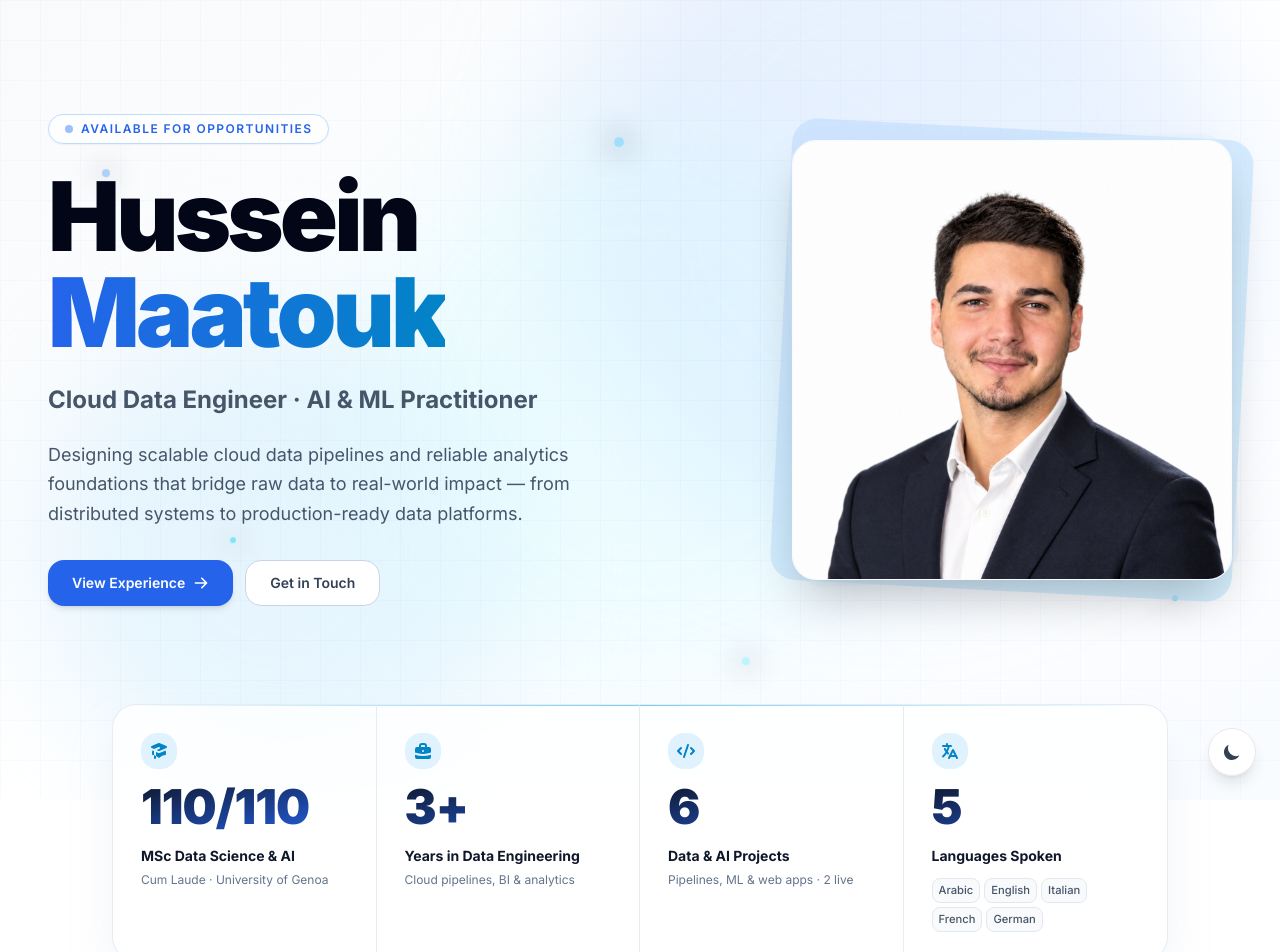
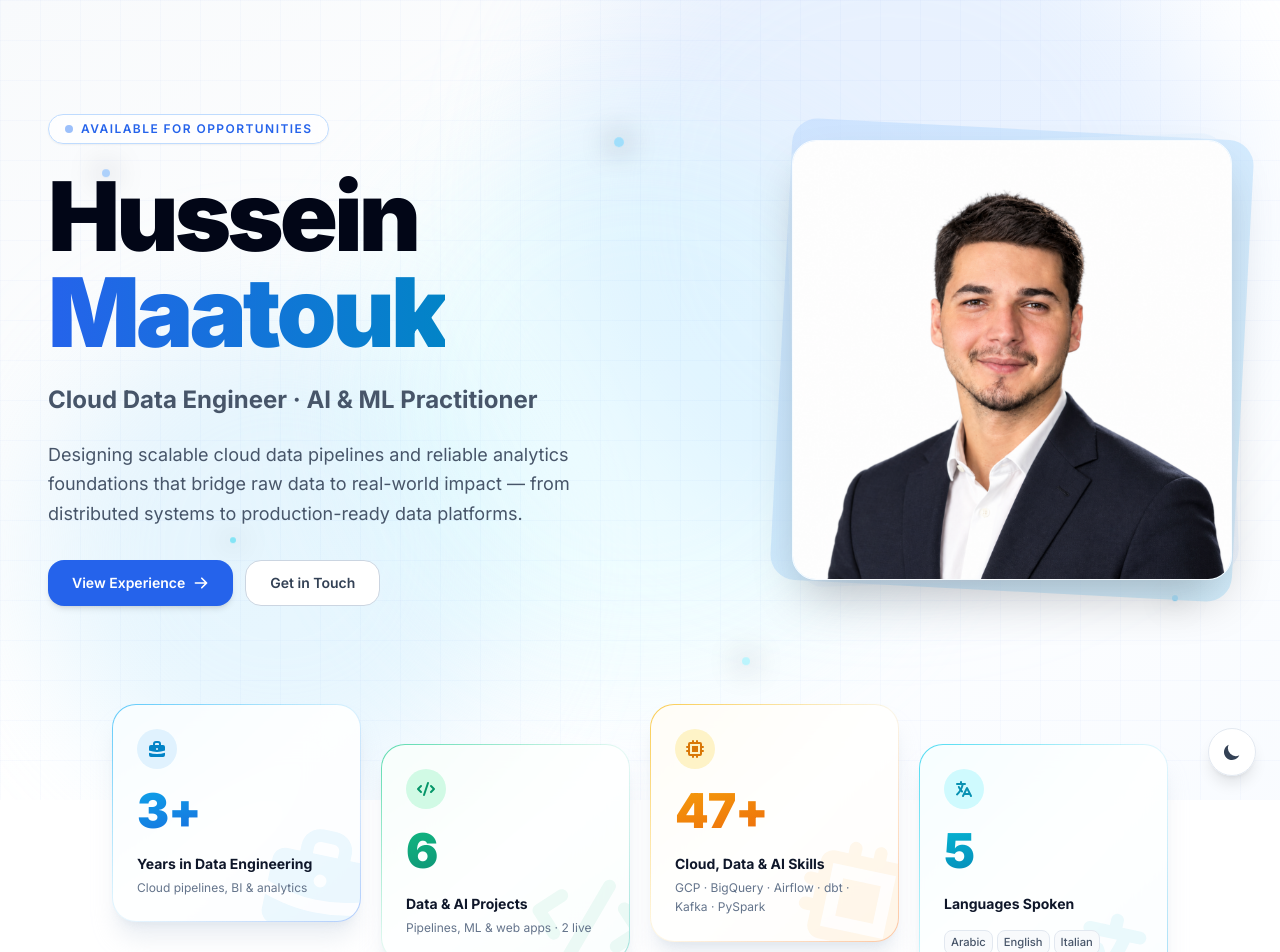
Before and after one commit to hussein320/portofolio, a Next.js app in the folder hussein-maatouk-portfolio/: page / in a window 1280 px wide. Shown: the top 952 px of the page. Built offline with nearby package versions, Linux system fonts and the light colour scheme; a web font is replaced by a local one.

Commit message:
change the design of  the kpi section

```diff
--- a/hussein-maatouk-portfolio/src/app/page.tsx
+++ b/hussein-maatouk-portfolio/src/app/page.tsx
@@ -10,18 +10,79 @@ import profileData from "@/data/profile";
 import { cn } from "@/lib/utils";
 import type { ProjectEntry } from "@/types/profile";
 import type { IconType } from "react-icons";
-import { HiAcademicCap, HiBriefcase, HiCode, HiTranslate } from "react-icons/hi";
+import { HiBriefcase, HiChip, HiCode, HiTranslate } from "react-icons/hi";
 
 const careerStart = new Date("2023-04-01");
 const yearsOfExperience = Math.floor((Date.now() - careerStart.getTime()) / (365.25 * 24 * 3600 * 1000));
 
 const liveProjects = projects.filter((p) => p.links?.length).length;
 
-const snapshotStats: { value: string; label: string; sub?: string; Icon: IconType; chips?: string[] }[] = [
-  { value: "110/110", label: "MSc Data Science & AI", sub: "Cum Laude · University of Genoa", Icon: HiAcademicCap },
-  { value: `${yearsOfExperience}+`, label: "Years in Data Engineering", sub: "Cloud pipelines, BI & analytics", Icon: HiBriefcase },
-  { value: String(projects.length), label: "Data & AI Projects", sub: `Pipelines, ML & web apps · ${liveProjects} live`, Icon: HiCode },
-  { value: String(languages.length), label: "Languages Spoken", Icon: HiTranslate, chips: languages.map((l) => l.language) },
+const techStack = Array.from(
+  new Set(skillCategories.filter((c) => c.id !== "soft-skills").flatMap((c) => c.skills.map((sk) => sk.name)))
+);
+
+type SnapshotStat = {
+  value: string;
+  label: string;
+  sub?: string;
+  Icon: IconType;
+  chips?: string[];
+  accent: { border: string; icon: string; number: string; glow: string; watermark: string };
+};
+
+const snapshotStats: SnapshotStat[] = [
+  {
+    value: `${yearsOfExperience}+`,
+    label: "Years in Data Engineering",
+    sub: "Cloud pipelines, BI & analytics",
+    Icon: HiBriefcase,
+    accent: {
+      border: "from-sky-400/80 via-sky-400/10 to-blue-500/40",
+      icon: "bg-sky-100 text-sky-600 dark:bg-sky-400/10 dark:text-sky-300",
+      number: "from-sky-500 to-blue-700 dark:from-sky-200 dark:to-blue-400",
+      glow: "hover:shadow-sky-500/25",
+      watermark: "text-sky-500",
+    },
+  },
+  {
+    value: String(projects.length),
+    label: "Data & AI Projects",
+    sub: `Pipelines, ML & web apps · ${liveProjects} live`,
+    Icon: HiCode,
+    accent: {
+      border: "from-emerald-400/80 via-emerald-400/10 to-teal-500/40",
+      icon: "bg-emerald-100 text-emerald-600 dark:bg-emerald-400/10 dark:text-emerald-300",
+      number: "from-emerald-500 to-teal-700 dark:from-emerald-200 dark:to-teal-400",
+      glow: "hover:shadow-emerald-500/25",
+      watermark: "text-emerald-500",
+    },
+  },
+  {
+    value: `${techStack.length}+`,
+    label: "Cloud, Data & AI Skills",
+    sub: "GCP · BigQuery · Airflow · dbt · Kafka · PySpark",
+    Icon: HiChip,
+    accent: {
+      border: "from-amber-400/80 via-amber-400/10 to-orange-500/40",
+      icon: "bg-amber-100 text-amber-600 dark:bg-amber-400/10 dark:text-amber-300",
+      number: "from-amber-500 to-orange-600 dark:from-amber-200 dark:to-orange-400",
+      glow: "hover:shadow-amber-500/25",
+      watermark: "text-amber-500",
+    },
+  },
+  {
+    value: String(languages.length),
+    label: "Languages Spoken",
+    Icon: HiTranslate,
+    chips: languages.map((l) => l.language),
+    accent: {
+      border: "from-cyan-400/80 via-cyan-400/10 to-sky-500/40",
+      icon: "bg-cyan-100 text-cyan-600 dark:bg-cyan-400/10 dark:text-cyan-300",
+      number: "from-cyan-500 to-sky-700 dark:from-cyan-200 dark:to-sky-400",
+      glow: "hover:shadow-cyan-500/25",
+      watermark: "text-cyan-500",
+    },
+  },
 ];
 
 const heroParticles = [
@@ -344,23 +405,37 @@ export default function Page() {
         className="relative z-20 -mt-24 max-w-6xl mx-auto px-6 lg:px-12"
         aria-label="Career snapshot"
       >
-        <div className="relative overflow-hidden rounded-3xl border border-slate-200/80 bg-white/80 shadow-2xl shadow-slate-300/40 backdrop-blur-xl dark:border-white/10 dark:bg-slate-900/70 dark:shadow-black/40">
-          <div className="absolute inset-x-0 top-0 h-px bg-gradient-to-r from-transparent via-sky-400/70 to-transparent" aria-hidden="true" />
-          <div className="grid grid-cols-2 lg:grid-cols-4 [&>*]:border-slate-200/80 dark:[&>*]:border-white/10 [&>*:nth-child(odd)]:border-r [&>*:nth-child(-n+2)]:border-b lg:[&>*]:border-b-0 lg:[&>*]:border-r lg:[&>*:last-child]:border-r-0">
-            {snapshotStats.map(({ value, label, sub, Icon, chips }) => (
-              <div key={label} className="group relative flex flex-col gap-3 p-5 md:p-7 transition-colors duration-300 hover:bg-sky-50/60 dark:hover:bg-white/[0.03]">
-                <span className="flex h-9 w-9 items-center justify-center rounded-xl bg-sky-100 text-sky-600 transition-transform duration-300 group-hover:scale-110 dark:bg-sky-400/10 dark:text-sky-300">
+        <div className="grid grid-cols-2 gap-3 sm:gap-5 lg:grid-cols-4 lg:items-start">
+          {snapshotStats.map(({ value, label, sub, Icon, chips, accent }, idx) => (
+            <div
+              key={label}
+              className={cn(
+                "group relative rounded-3xl bg-gradient-to-br p-px shadow-xl shadow-slate-300/40 transition-all duration-500 hover:-translate-y-2 hover:shadow-2xl dark:shadow-black/40",
+                accent.border,
+                accent.glow,
+                idx % 2 === 1 && "lg:mt-10"
+              )}
+            >
+              <div className="relative flex h-full flex-col gap-4 overflow-hidden rounded-[calc(1.5rem-1px)] bg-white/95 p-4 sm:p-6 backdrop-blur-xl dark:bg-slate-900/95">
+                <Icon
+                  className={cn(
+                    "pointer-events-none absolute -bottom-6 -right-6 h-32 w-32 rotate-12 opacity-[0.07] transition-all duration-500 group-hover:rotate-0 group-hover:opacity-[0.14]",
+                    accent.watermark
+                  )}
+                  aria-hidden="true"
+                />
+                <span className={cn("flex h-10 w-10 items-center justify-center rounded-2xl transition-transform duration-500 group-hover:scale-110 group-hover:-rotate-6", accent.icon)}>
                   <Icon className="h-5 w-5" aria-hidden="true" />
                 </span>
-                <span className="bg-gradient-to-br from-slate-900 to-blue-600 bg-clip-text text-4xl md:text-5xl font-black leading-none tracking-tight text-transparent dark:from-white dark:to-sky-300">
+                <span className={cn("bg-gradient-to-br bg-clip-text text-4xl sm:text-5xl font-black leading-none tracking-tight text-transparent", accent.number)}>
                   {value}
                 </span>
-                <div className="flex flex-col gap-1">
+                <div className="relative flex flex-col gap-1">
                   <span className="text-sm font-bold text-slate-900 dark:text-white">{label}</span>
                   {sub && <span className="text-xs leading-relaxed text-slate-500 dark:text-slate-400">{sub}</span>}
                 </div>
                 {chips && (
-                  <ul className="flex flex-wrap gap-1" aria-label="Languages">
+                  <ul className="relative flex flex-wrap gap-1" aria-label="Languages">
                     {chips.map((chip) => (
                       <li key={chip} className="rounded-md border border-slate-200 bg-slate-50 px-1.5 py-0.5 text-[0.7rem] font-medium text-slate-600 dark:border-white/10 dark:bg-white/5 dark:text-slate-300">
                         {chip}
@@ -369,8 +444,8 @@ export default function Page() {
                   </ul>
                 )}
               </div>
-            ))}
-          </div>
+            </div>
+          ))}
         </div>
       </section>
 
```
